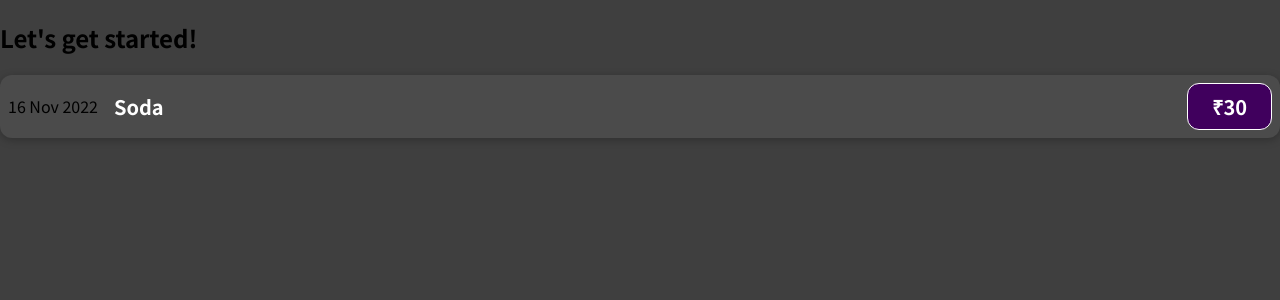
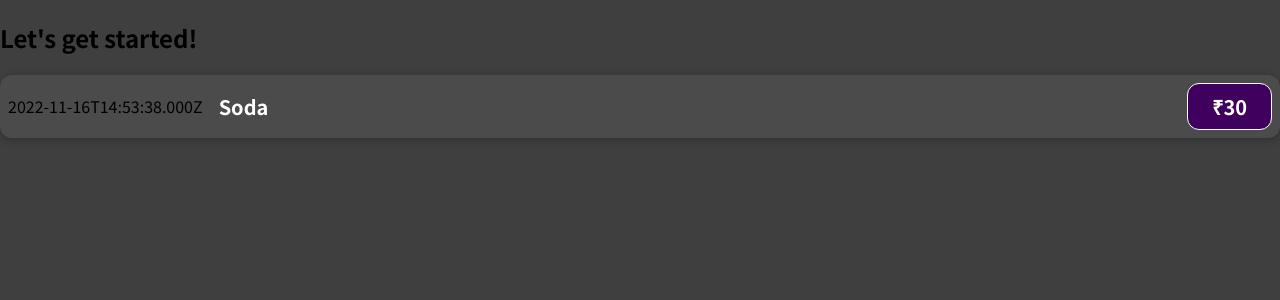
Before and after one commit to SivaSurender/Expense-Tracker-Calculator, a React (Create React App) app: page / in a window 1280 px wide. Shown: the top 300 px of the page. Built offline with nearby package versions, Linux system fonts and the light colour scheme.

Commit message:
Dynamic Values

```diff
--- a/src/components/ExpenseItem.jsx
+++ b/src/components/ExpenseItem.jsx
@@ -1,11 +1,16 @@
 import "./ExpenseItem.css";
 const ExpenseItem = function () {
+  const expenseDate = new Date().toISOString();
+
+  const expenseDescription = "Soda";
+  const expensePrice = 30;
+
   return (
     <div className="expense-item ">
-      <div>16 Nov 2022</div>
+      <div>{expenseDate}</div>
       <div className="expense-item__description">
-        <h2>Soda</h2>
-        <div className="expense-item__price">₹30</div>
+        <h2>{expenseDescription}</h2>
+        <div className="expense-item__price">₹{expensePrice}</div>
       </div>
     </div>
   );
```
